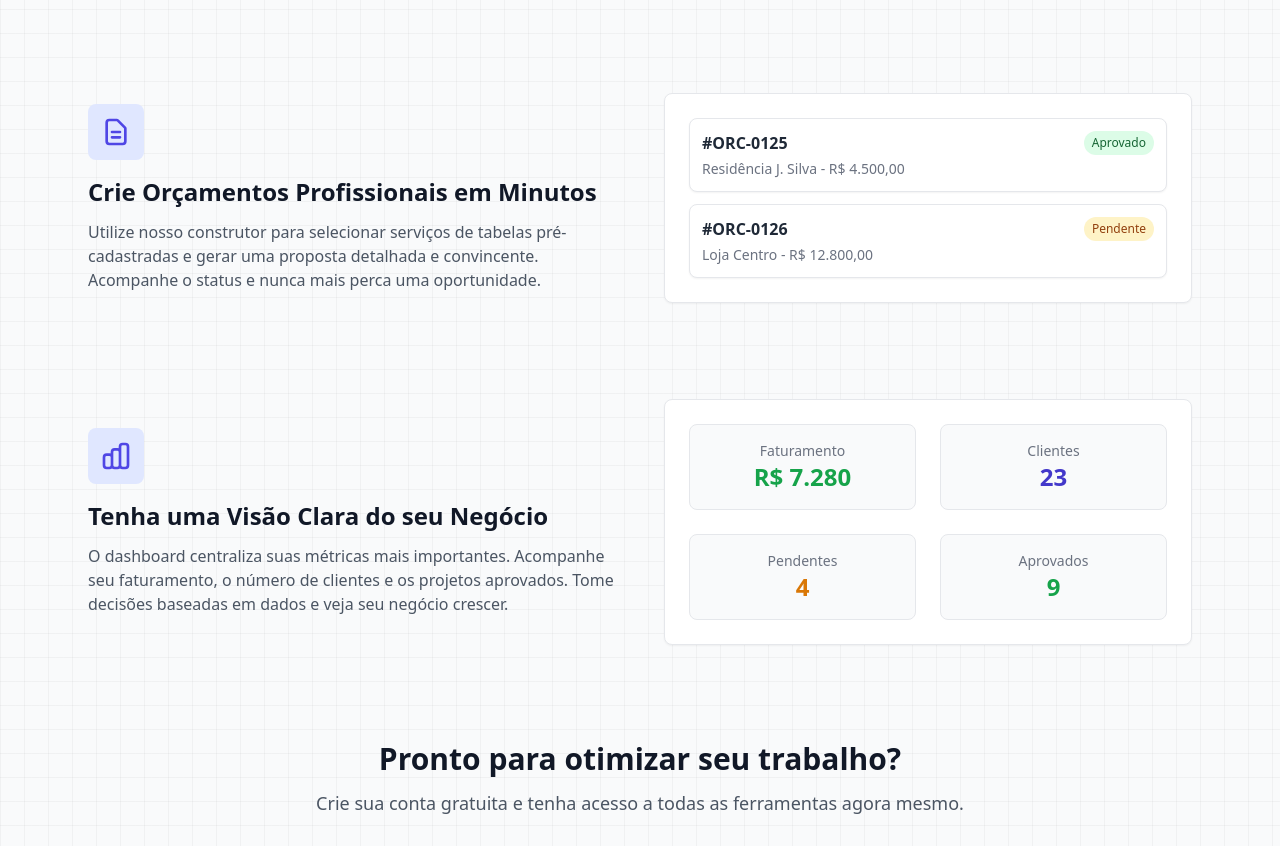
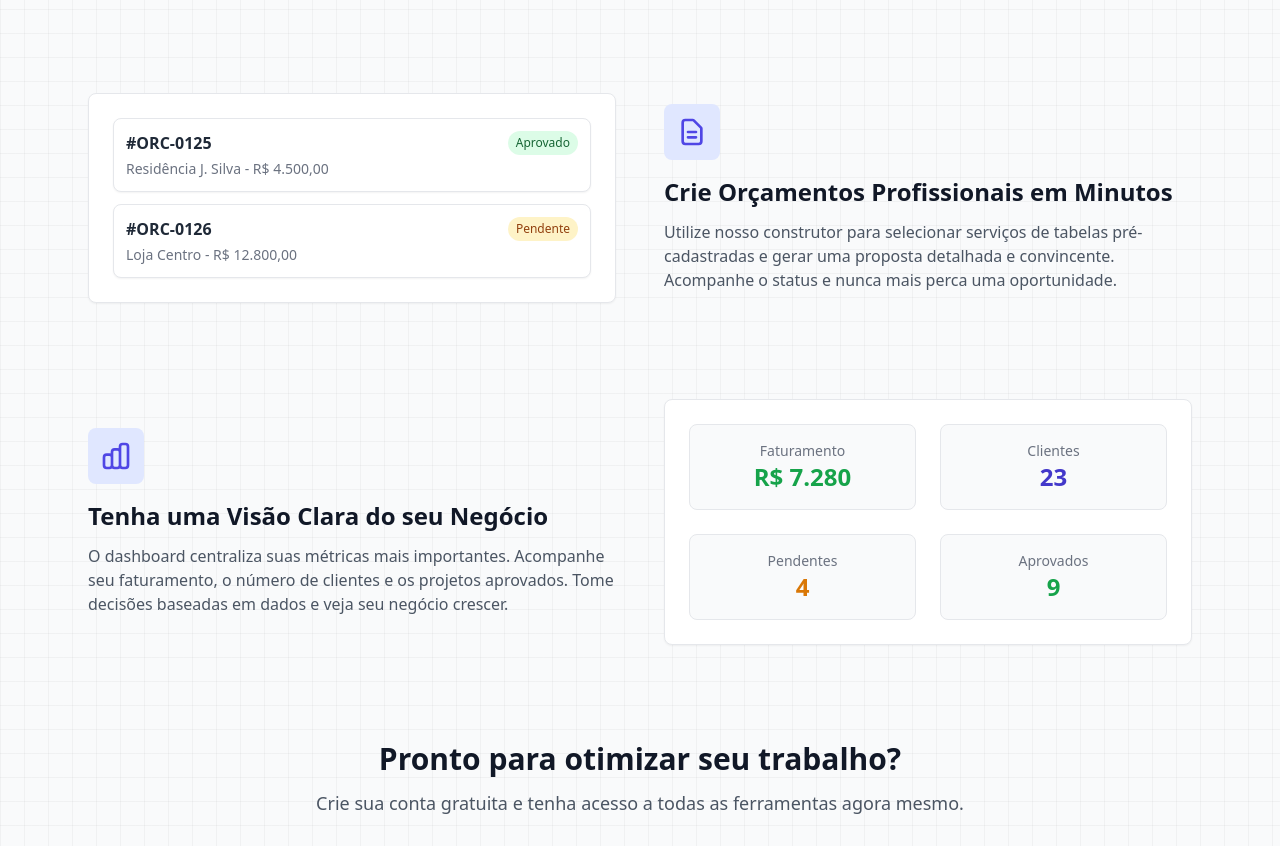
Before and after one commit to Lucivansant/FLUXON, a plain HTML site: page index.html in a window 1280 px wide. Shown: the part 1275-2121 px from the top of the page. Drawn offline with nearby package versions, Linux system fonts and the light colour scheme.

Commit message:
Atualizado página de vendas 17/12/2025 00:24

```diff
--- a/index.html
+++ b/index.html
@@ -241,14 +241,14 @@
 
       <!-- Feature 2: Orçamentos -->
       <div class="grid md:grid-cols-2 gap-12 items-center mt-16 md:mt-24 scroll-reveal">
-        <div class="order-2 md:order-1">
+        <div class="md:order-2">
           <div class="inline-flex items-center justify-center p-3 bg-indigo-100 text-indigo-600 rounded-lg mb-4">
             <svg xmlns="http://www.w3.org/2000/svg" class="h-8 w-8" fill="none" viewBox="0 0 24 24" stroke="currentColor" stroke-width="2"><path stroke-linecap="round" stroke-linejoin="round" d="M9 12h6m-6 4h6m2 5H7a2 2 0 01-2-2V5a2 2 0 012-2h5.586a1 1 0 01.707.293l5.414 5.414a1 1 0 01.293.707V19a2 2 0 01-2 2z" /></svg>
           </div>
           <h3 class="text-2xl font-bold text-gray-900">Crie Orçamentos Profissionais em Minutos</h3>
           <p class="mt-3 text-gray-600">Utilize nosso construtor para selecionar serviços de tabelas pré-cadastradas e gerar uma proposta detalhada e convincente. Acompanhe o status e nunca mais perca uma oportunidade.</p>
         </div>
-        <div class="order-1 md:order-2 bg-white p-6 rounded-lg border shadow-sm">
+        <div class="md:order-1 bg-white p-6 rounded-lg border shadow-sm">
           <div class="space-y-3">
             <div class="p-3 border rounded-lg bg-white shadow-sm">
               <div class="flex justify-between items-center"><span class="font-semibold">#ORC-0125</span><span class="text-xs font-medium bg-green-100 text-green-800 px-2 py-1 rounded-full">Aprovado</span></div>
```
